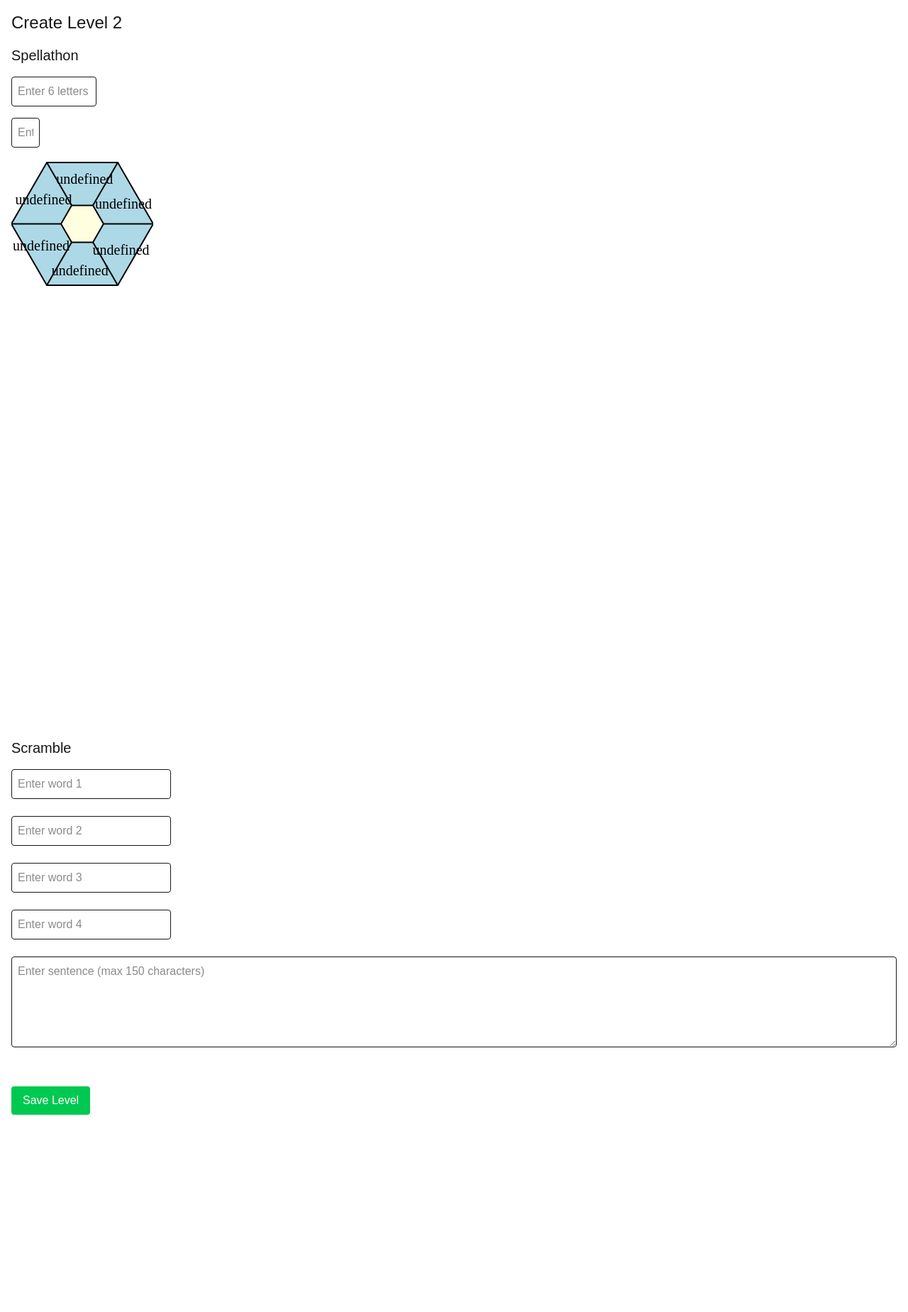
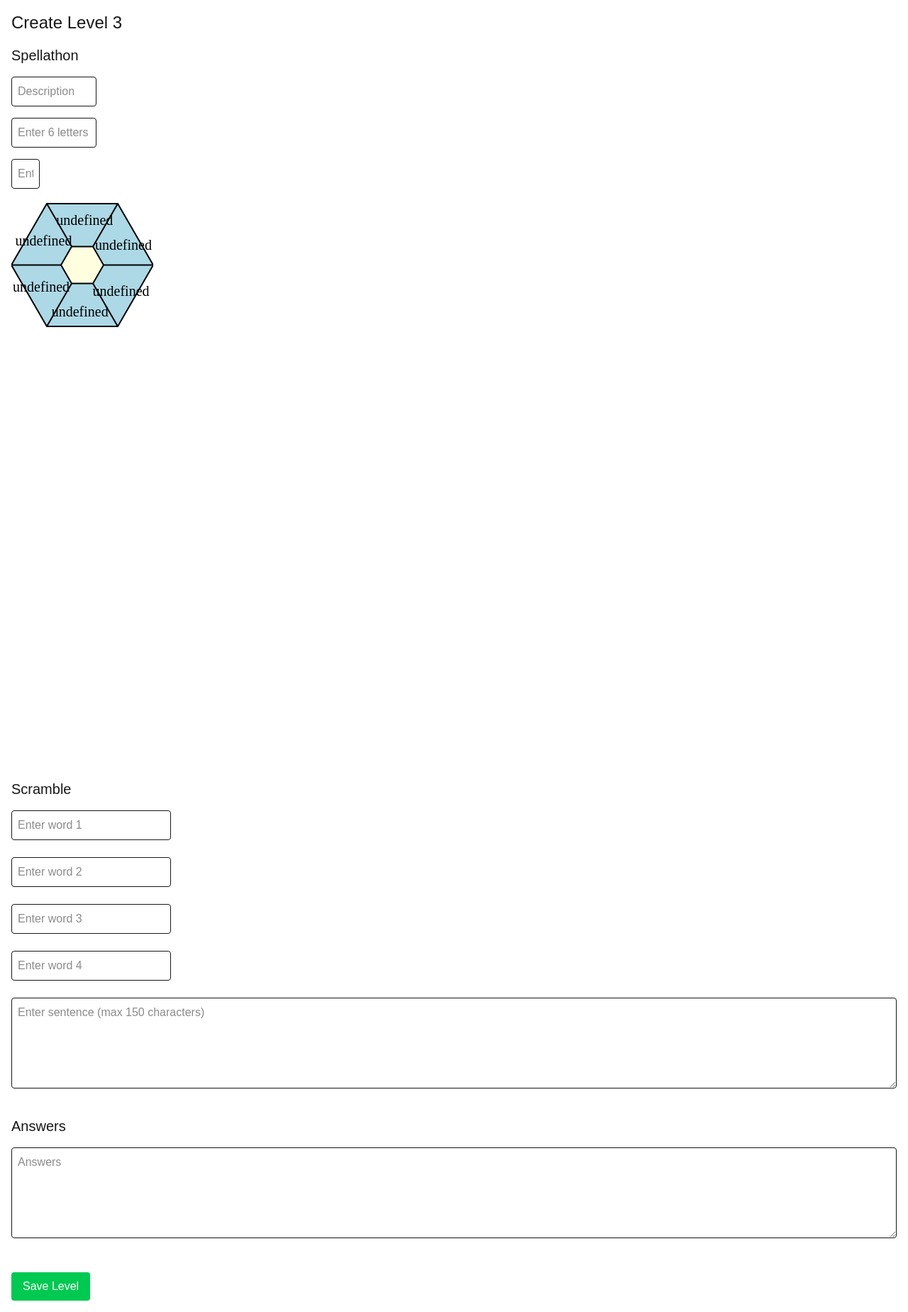
Before and after one commit to prembhaskal/scramble_level_saver, a Next.js app in the folder level-saver/: page /create-level in a window 1280 px wide. Shown: the whole page at 71% size. Before the commit the page ends 1587 px from the top, so only its background shows below. Built offline with nearby package versions, Linux system fonts and the light colour scheme.

Commit message:
add answers and description section

```diff
--- /dev/null
+++ b/level-saver/app/components/answerssection.tsx
@@ -0,0 +1,31 @@
+interface AnswersProps {
+    data: {
+      ans: string;
+    };
+    onChange: (data: { ans: string; }) => void;
+  }
+
+  export default function AnswersSection({ data, onChange }: AnswersProps) {
+    return (
+      <div className="mb-8">
+        <h2 className="text-xl mb-4">Answers</h2>
+        <div className="grid gap-4">
+        {/* <input
+            type="Answers"
+            maxLength={1000}
+            placeholder="Answers"
+            value={data.ans.toUpperCase()}
+            onChange={(e) => onChange({ ...data, ans: e.target.value.toUpperCase() })}
+            className="border p-2 rounded w-30"
+          /> */}
+        <textarea
+          value={data.ans}
+          onChange={(e) => onChange({ ...data, ans: e.target.value })}
+          maxLength={1000}
+          placeholder="Answers"
+          className="border p-2 rounded w-full h-32"
+        />
+        </div>
+      </div>
+    );
+  }
--- a/level-saver/app/components/spellathonsection.tsx
+++ b/level-saver/app/components/spellathonsection.tsx
@@ -4,8 +4,9 @@ interface SpellathonProps {
     data: {
       sixLetters: string;
       centerLetter: string;
+      description: string;
     };
-    onChange: (data: { sixLetters: string; centerLetter: string }) => void;
+    onChange: (data: { sixLetters: string; centerLetter: string; description: string; }) => void;
   }
 
   export default function SpellathonSection({ data, onChange }: SpellathonProps) {
@@ -13,6 +14,14 @@ interface SpellathonProps {
       <div className="mb-8">
         <h2 className="text-xl mb-4">Spellathon</h2>
         <div className="grid gap-4">
+        <input
+            type="description"
+            maxLength={100}
+            placeholder="Description"
+            value={data.description.toUpperCase()}
+            onChange={(e) => onChange({ ...data, description: e.target.value.toUpperCase() })}
+            className="border p-2 rounded w-30"
+          />
           <input
             type="text"
             maxLength={6}
--- a/level-saver/app/create-level/page.tsx
+++ b/level-saver/app/create-level/page.tsx
@@ -4,7 +4,8 @@ import { useEffect, useState } from 'react';
 import { useRouter } from 'next/navigation';
 import SpellathonSection from '../components/spellathonsection';
 import ScrambleSection from '../components/scramblesection';
-import { FormData } from '../types/level';
+import { FormData } from '../page';
+import AnswersSection from '../components/answerssection';
 
 export default function CreateLevel() {
   const router = useRouter();
@@ -13,11 +14,15 @@ export default function CreateLevel() {
     spellathon: {
       sixLetters: '',
       centerLetter: '',
+      description: '',
     },
     scramble: {
       words: ['', '', '', ''],
       circledLetters: [[], [], [], []],
       sentence: '',
+    },
+    answers: {
+      ans: '',
     },
   });
 
@@ -81,6 +86,13 @@ export default function CreateLevel() {
         }
       />
 
+      <AnswersSection
+        data={formData.answers}
+        onChange={(answersData) =>
+          setFormData({ ...formData, answers: answersData})
+        }
+      />
+
       <button
         onClick={handleSubmit}
         className="bg-green-500 text-white px-4 py-2 rounded mt-4"
--- a/level-saver/app/edit-level/[levelId]/page.tsx
+++ b/level-saver/app/edit-level/[levelId]/page.tsx
@@ -4,7 +4,8 @@ import { useEffect, useState, use } from 'react';
 import { useRouter } from 'next/navigation';
 import SpellathonSection from '../../components/spellathonsection';
 import ScrambleSection from '../../components/scramblesection';
-import {FormData} from '../../types/level';
+import AnswersSection from '../../components/answerssection';
+import {FormData} from '../../page';
 
 interface Props {
   params: Promise<{
@@ -21,12 +22,16 @@ export default function EditLevel(props: Props) {
     spellathon: {
       sixLetters: '',
       centerLetter: '',
+      description: '',
     },
     scramble: {
       words: ['', '', '', ''],
       circledLetters: [[], [], [], []],
       sentence: '',
     },
+    answers: {
+      ans: '',
+    }
   });
 
   useEffect(() => {
@@ -110,6 +115,13 @@ export default function EditLevel(props: Props) {
         }
       />
 
+      <AnswersSection
+        data={formData.answers}
+        onChange={(answersData) =>
+          setFormData({ ...formData, answers: answersData})
+        }
+      />
+
       <div className="mt-6">
         <button
           onClick={handleSubmit}
--- a/level-saver/app/page.tsx
+++ b/level-saver/app/page.tsx
@@ -4,18 +4,50 @@ import { useEffect, useState } from 'react';
 import Link from 'next/link';
 import { useRouter } from 'next/navigation';
 
-interface Level {
+// interface Level {
+//   level: number;
+//   spellathon: {
+//     description: string;
+//     sixLetters: string;
+//     centerLetter: string;
+//   };
+//   scramble: {
+//     words: string[];
+//     circledLetters: number[][];
+//     sentence: string;
+//   };
+//   answers: string;
+// }
+
+export interface Spellathon {
+  sixLetters: string;
+  centerLetter: string;
+  description: string;
+}
+
+export interface Scramble {
+  words: string[];
+  circledLetters: number[][];
+  sentence: string;
+}
+
+export interface Answers {
+  ans: string;
+}
+
+export interface Level {
   level: number;
-  spellathon: {
-    sixLetters: string;
-    centerLetter: string;
-  };
-  scramble: {
-    words: string[];
-    circledLetters: number[][];
-    sentence: string;
-  };
+  spellathon: Spellathon;
+  scramble: Scramble;
+  answers: string;
 }
+
+export interface FormData {
+  spellathon: Spellathon;
+  scramble: Scramble;
+  answers: Answers;
+}
+
 
 export default function Home() {
   const [levels, setLevels] = useState<Level[]>([]);
--- a/level-saver/app/types/level.ts
+++ b/level-saver/app/types/level.ts
@@ -1,21 +1,21 @@
-export interface Spellathon {
-    sixLetters: string;
-    centerLetter: string;
-  }
+// export interface Spellathon {
+//     sixLetters: string;
+//     centerLetter: string;
+//   }
 
-  export interface Scramble {
-    words: string[];
-    circledLetters: number[][];
-    sentence: string;
-  }
+//   export interface Scramble {
+//     words: string[];
+//     circledLetters: number[][];
+//     sentence: string;
+//   }
 
-  export interface Level {
-    level: number;
-    spellathon: Spellathon;
-    scramble: Scramble;
-  }
+//   export interface Level {
+//     level: number;
+//     spellathon: Spellathon;
+//     scramble: Scramble;
+//   }
 
-  export interface FormData {
-    spellathon: Spellathon;
-    scramble: Scramble;
-  }
+//   export interface FormData {
+//     spellathon: Spellathon;
+//     scramble: Scramble;
+//   }
--- a/level-saver/data/levels/level_1.json
+++ b/level-saver/data/levels/level_1.json
@@ -2,7 +2,8 @@
   "level": 1,
   "spellathon": {
     "sixLetters": "LVITAL",
-    "centerLetter": "Y"
+    "centerLetter": "Y",
+    "description": "2- GOOD 3-EXCELLENT"
   },
   "scramble": {
     "words": [
@@ -34,5 +35,8 @@
       ]
     ],
     "sentence": "Happiness is good <BLANK > and a bad <BLANK> - Ingrid Bergman (6,6)"
+  },
+  "answers": {
+    "ans": "dsdsdsdsd"
   }
 }
--- /dev/null
+++ b/level-saver/data/levels/level_2.json
@@ -0,0 +1,26 @@
+{
+  "level": 2,
+  "spellathon": {
+    "sixLetters": "DSDSDS",
+    "centerLetter": "D",
+    "description": "SDSDSD"
+  },
+  "scramble": {
+    "words": [
+      "",
+      "",
+      "",
+      ""
+    ],
+    "circledLetters": [
+      [],
+      [],
+      [],
+      []
+    ],
+    "sentence": ""
+  },
+  "answers": {
+    "ans": ""
+  }
+}
```
